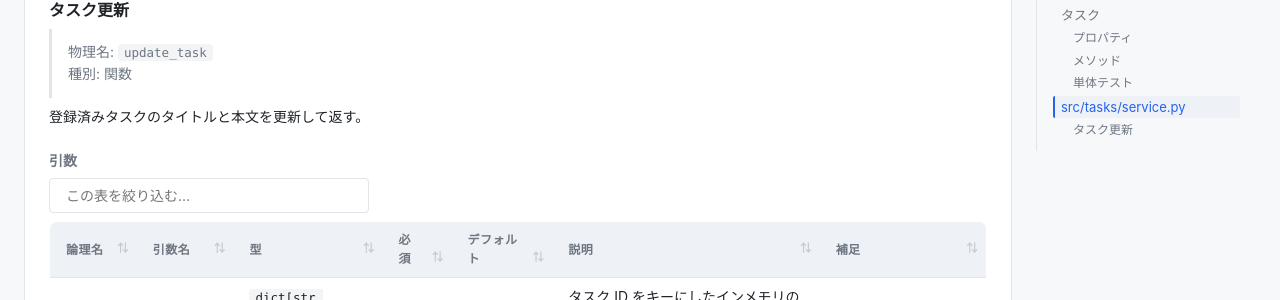
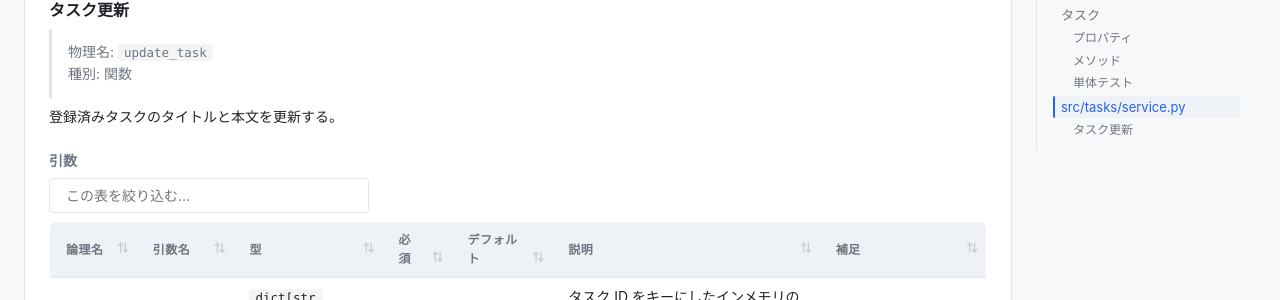
Before and after one commit to shuhei1101/ai-monitor-e2e, a Jekyll site: the page built from docs/wiki/設計図/モジュール構成/バックエンド/タスク.py.md, in a window 1280 px wide and 900 px high, scrolled down 1267 px. Shown: the part 152-452 px from the top of the window. Built offline with Jekyll 4.4.1, drawn with Linux system fonts in a browser that asks for light colours; our own code applies the rules of GitHub Pages for plain Markdown files.

Commit message:
docs: update_task の説明文を戻り値の定義に揃える

```diff
--- a/docs/wiki/設計図/モジュール構成/バックエンド/タスク.py.md
+++ b/docs/wiki/設計図/モジュール構成/バックエンド/タスク.py.md
@@ -54,7 +54,7 @@ src/tasks/
 > 物理名: `update_task`<br>
 > 種別: 関数
 
-登録済みタスクのタイトルと本文を更新して返す。
+登録済みタスクのタイトルと本文を更新する。
 
 #### 引数
 
```
